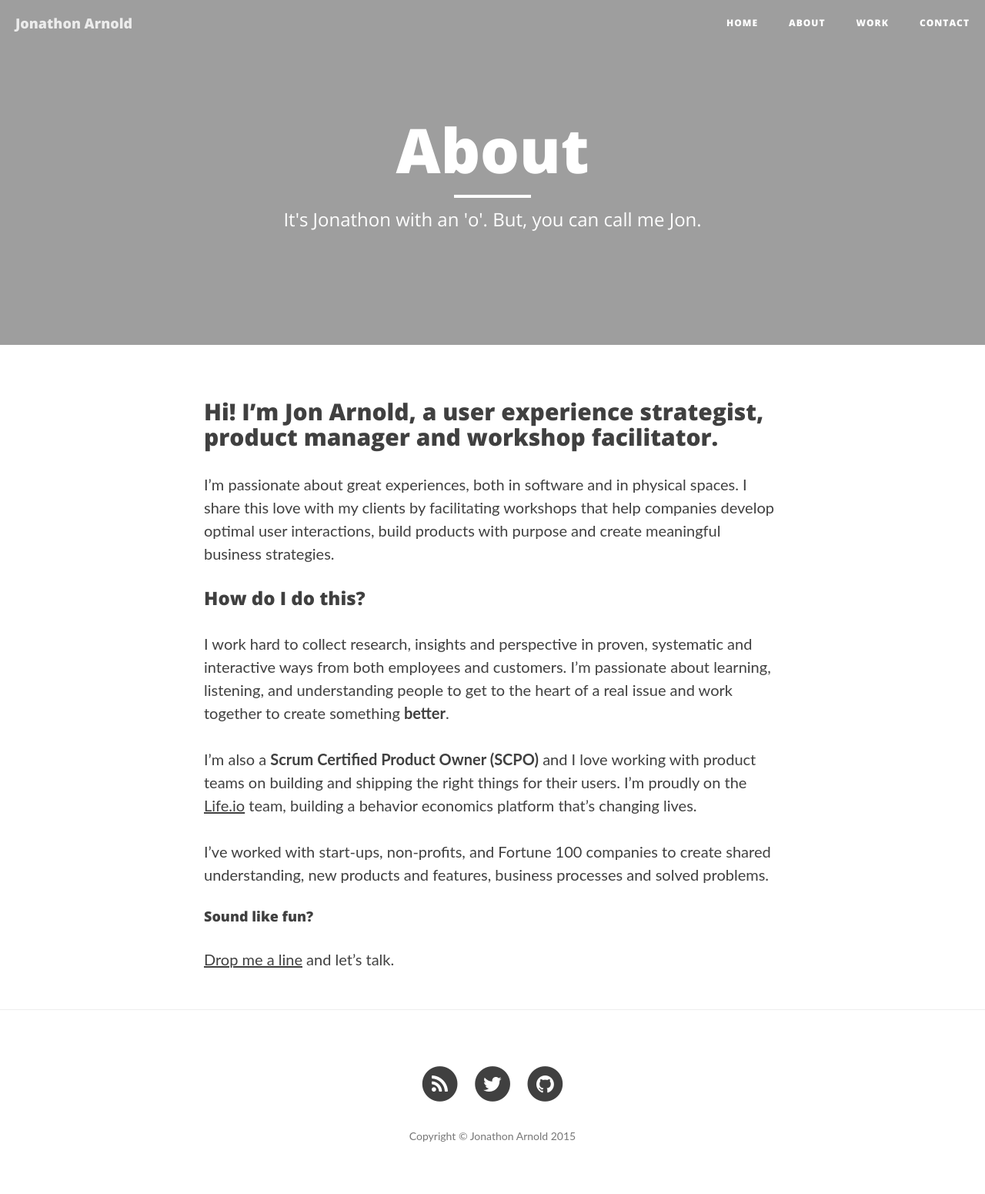
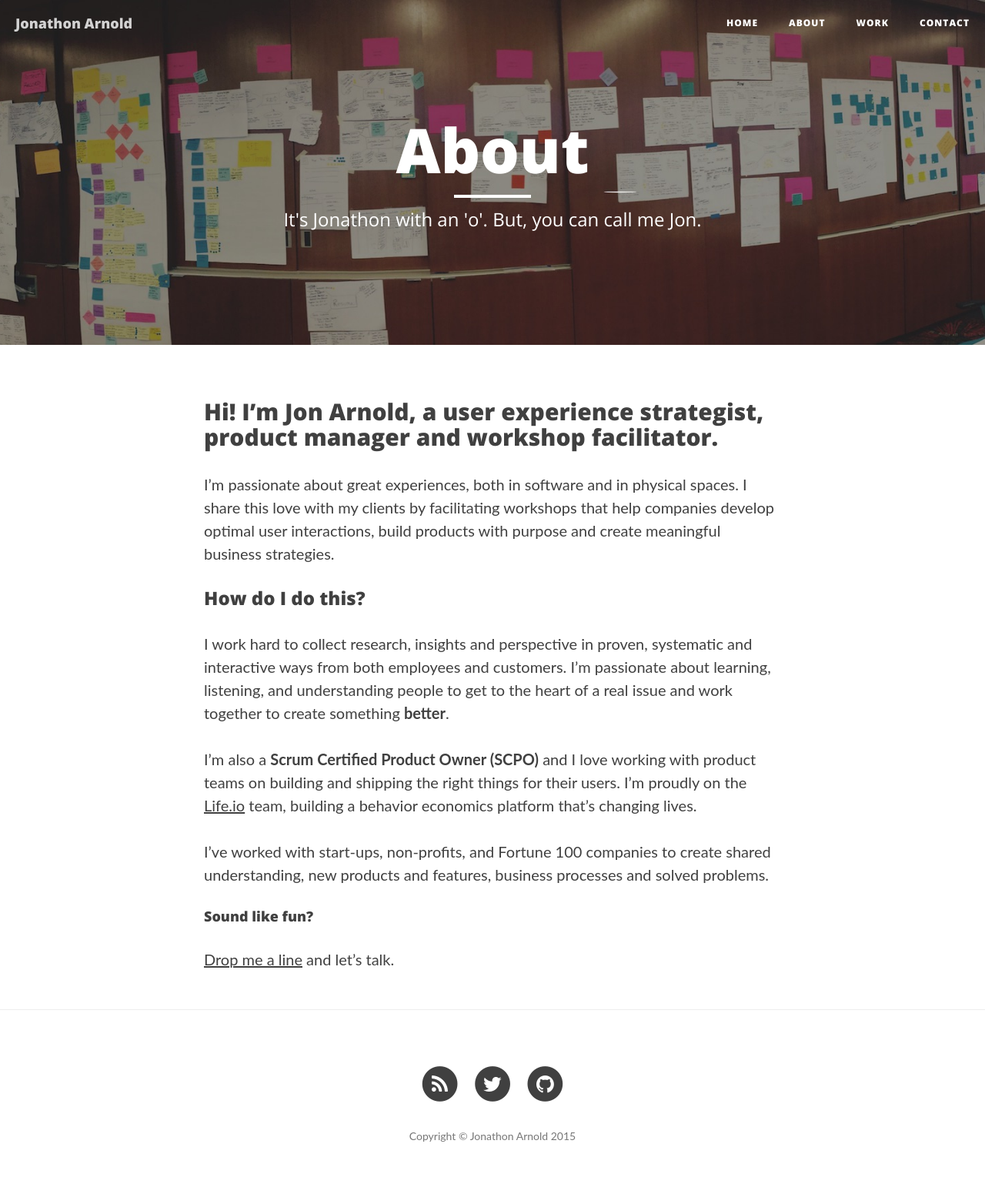
Before and after one commit to jon-arnold/jon-arnold, a Jekyll site: the page built from about.md, in a window 1280 px wide. Shown: the whole page at 77% size. Built offline with Jekyll 4.4.1, drawn with Linux system fonts in a browser that asks for light colours; nearby versions of some CDN libraries.

Commit message:
updated site images

```diff
--- a/about.md
+++ b/about.md
@@ -2,7 +2,7 @@
 layout: page
 title: "About"
 description: "It's Jonathon with an 'o'. But, you can call me Jon."
-header-img: "img/about-bg.png"
+header-img: "img/about-bg.jpg"
 weight: 2
 ---
 
--- a/index.html
+++ b/index.html
@@ -2,7 +2,7 @@
 layout: page
 title: "Home"
 description: "UX Strategist, Product Manager, Workshop Facilitator"
-header-img: "img/about-bg.png"
+header-img: "img/home-bg.jpg"
 weight: 1
 ---
 
```
Also changed, not shown: img/about-bg.jpg (added), img/home-bg.jpg (added), 1 other file.
